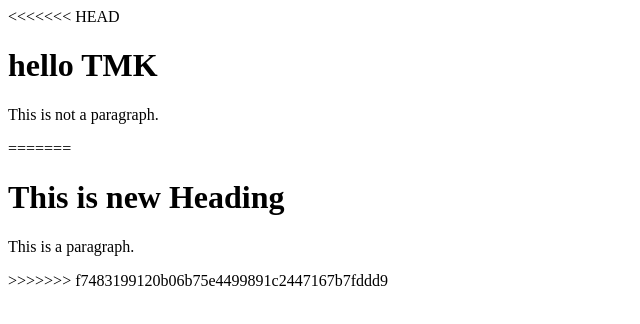
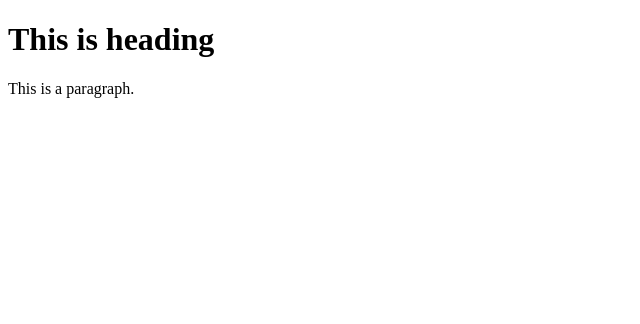
Before and after one commit to TMKBank/git-tutorial, a plain HTML site: page index.html in a window 1280 px wide. Shown: the whole page, without its empty margins (0-640 px from the left). Drawn offline with Linux system fonts and the light colour scheme.

Commit message:
resolve conflict 2

```diff
--- a/index.html
+++ b/index.html
@@ -5,13 +5,8 @@
 </head>
 <body>
 
-<<<<<<< HEAD
-<h1>hello TMK</h1>
-<p>This is not a paragraph.</p>
-=======
-<h1>This is new Heading</h1>
+<h1>This is heading</h1>
 <p>This is a paragraph.</p>
->>>>>>> f7483199120b06b75e4499891c2447167b7fddd9
 
 </body>
 </html>
```
